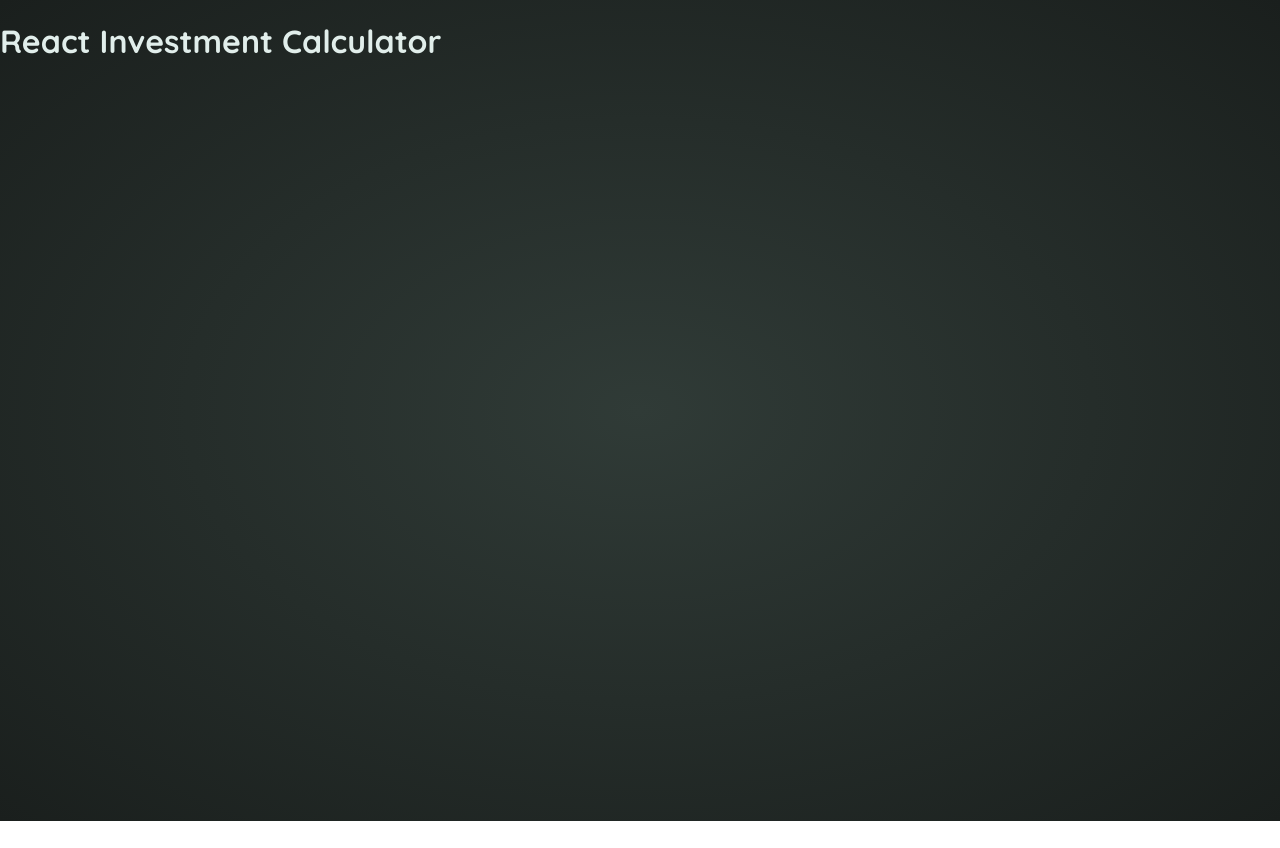
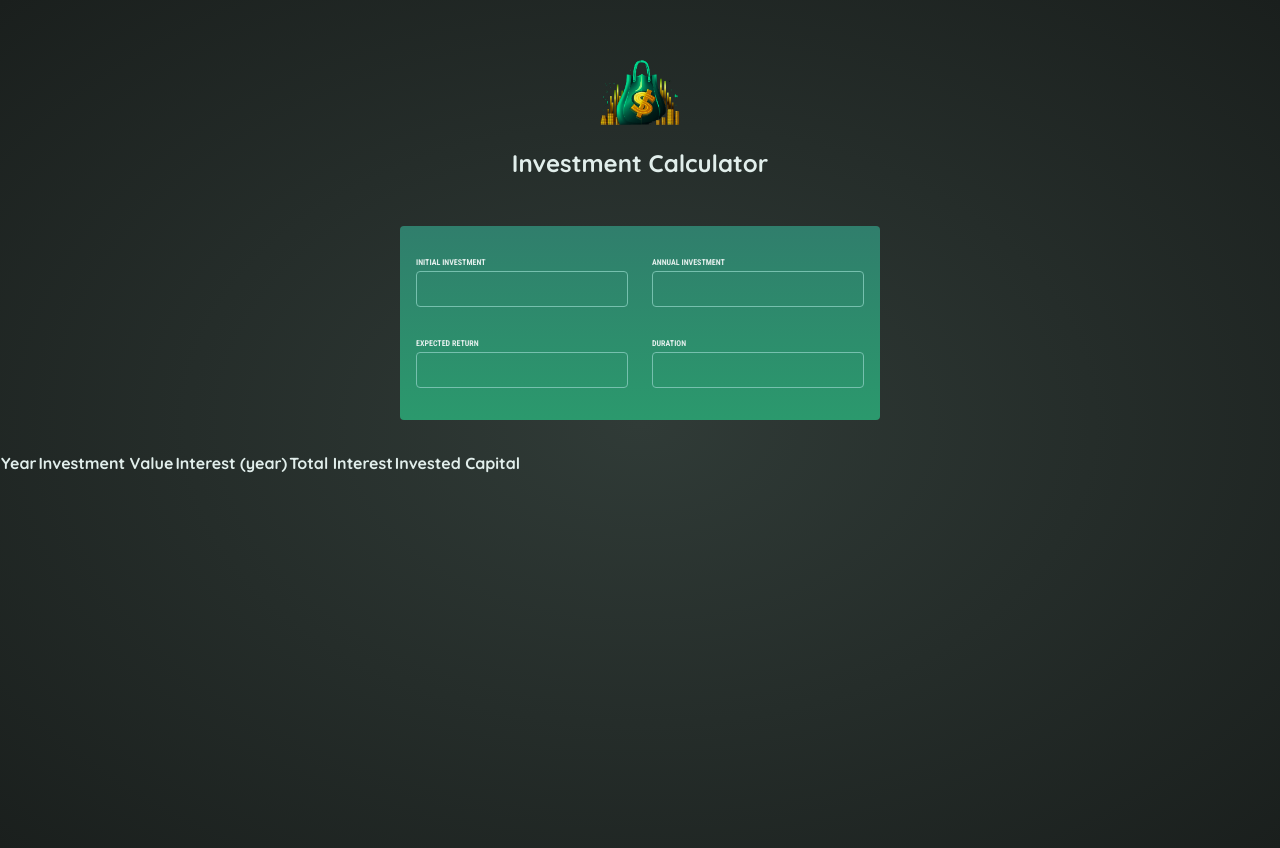
Before and after one commit to Mr-Luka/investment-calculator, a React (Vite) app: page / in a window 1280 px wide. Before the commit the page ends 821 px from the top, so only its background shows below. Built offline with nearby package versions, Linux system fonts and the light colour scheme.

Commit message:
added userInput component, not yet dynamic

```diff
--- a/index.html
+++ b/index.html
@@ -7,6 +7,10 @@
     <title>React Investment Calculator</title>
   </head>
   <body>
+    <header id="header">
+      <img src="./public/investment-calculator-logo.png" alt="investment logo" />
+      <h1>Investment Calculator</h1>
+    </header>
     <div id="root"></div>
     <script type="module" src="/src/index.jsx"></script>
   </body>
--- a/src/App.jsx
+++ b/src/App.jsx
@@ -1,6 +1,13 @@
+import UserInput from './components/UserInput.jsx';
+import Results from './components/Results.jsx'
+
 function App() {
   return (
-    <h1>React Investment Calculator</h1>
+    <main>
+      <UserInput />
+      <Results />
+    </main>
+
   )
 }
 
--- /dev/null
+++ b/src/components/Results.jsx
@@ -0,0 +1,13 @@
+export default function Result () {
+    return (
+        <div className="result">
+            <thead>
+                <th>Year</th>
+                <th>Investment Value</th>
+                <th>Interest (year)</th>
+                <th>Total Interest</th>
+                <th>Invested Capital</th>
+            </thead>
+        </div>
+    )
+}
--- /dev/null
+++ b/src/components/UserInput.jsx
@@ -0,0 +1,26 @@
+export default function UserInput () {
+    return (
+        <section id="user-input">
+            <div className="input-group">
+                <p>
+                    <label>Initial Investment</label>
+                    <input type="number" required></input>
+                </p>
+                <p>
+                    <label>Annual Investment</label>
+                    <input type="number" required></input>
+                </p>
+            </div>
+            <div className="input-group">
+                <p>
+                    <label>Expected Return</label>
+                    <input type="number" required></input>
+                </p>
+                <p>
+                    <label>Duration</label>
+                    <input type="number" required></input>
+                </p>
+            </div>
+        </section>
+    )
+}
```
Also changed, not shown: 1 other file (tests, documents, lock files or other folders).
